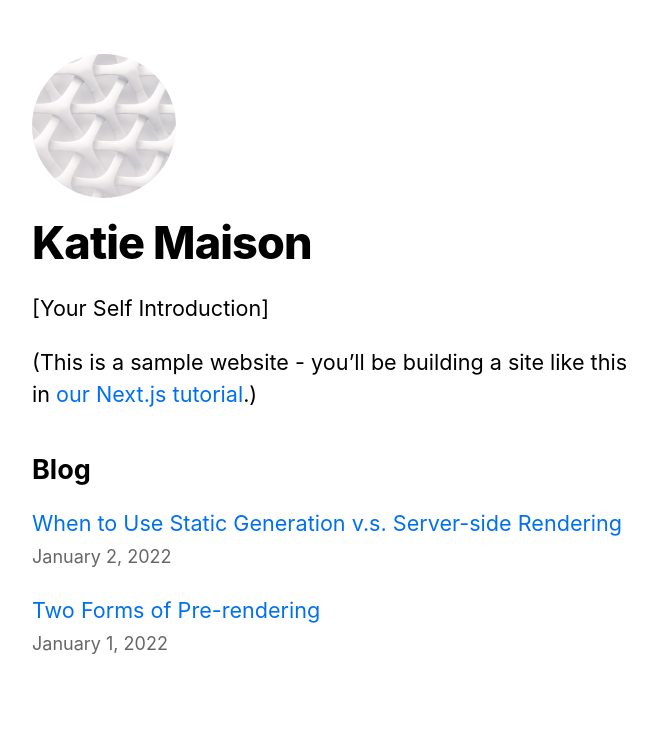
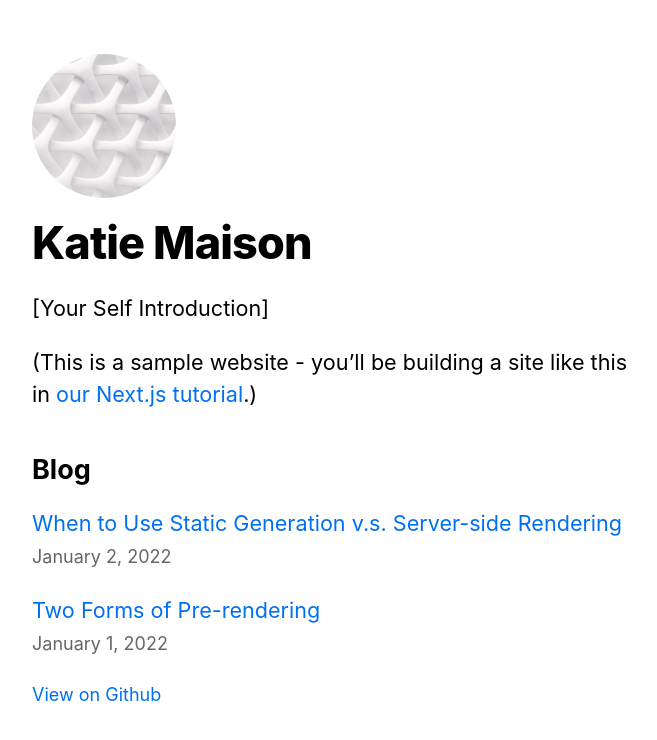
Before and after one commit to katie291100/about-nextjs, a Next.js app: page / in a window 1280 px wide. Shown: the top 740 px of the page, without its empty margins (302-959 px from the left). Built offline with nearby package versions, Linux system fonts and the light colour scheme.

Commit message:
Add github link

```diff
--- a/components/layout.js
+++ b/components/layout.js
@@ -75,6 +75,9 @@ export default function Layout({ children, home }) {
           <Link href="/">← Back to home</Link>
         </div>
       )}
+      <div className={styles.viewOnGit}>
+          <Link href="https://github.com/katie291100/blog-nextjs">View on Github</Link>
+        </div>
     </div>
   )
 }
--- a/components/layout.module.css
+++ b/components/layout.module.css
@@ -8,3 +8,7 @@
 .backToHome {
   margin: 3rem 0 0;
 }
+
+.backToHome {
+  margin: 3rem 0 0;
+}
```
